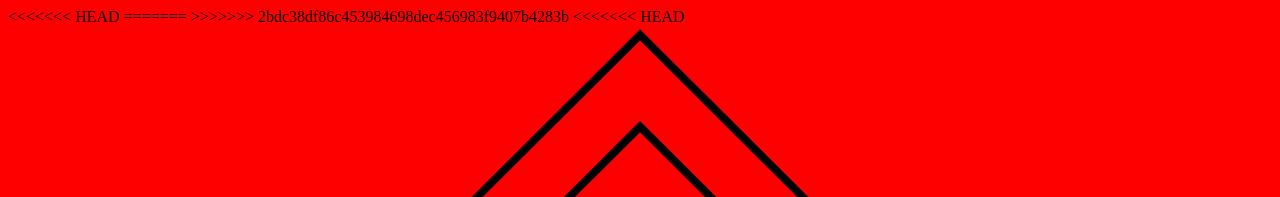
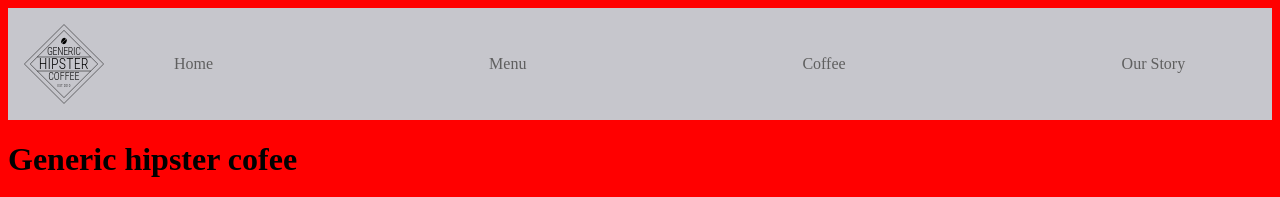
Before and after one commit to misafric/hackaton-coffee-beans, a website: page src/index.html in a window 1280 px wide. Shown: the top 197 px of the page. Drawn offline with nearby package versions, Linux system fonts and the light colour scheme; files that its build step writes are made by us from their sources.

Commit message:
_nav css added

```diff
--- a/src/index.html
+++ b/src/index.html
@@ -1,7 +1,3 @@
-<<<<<<< HEAD
-
-=======
->>>>>>> 2bdc38df86c453984698dec456983f9407b4283b
 <!DOCTYPE html>
 <html lang="en">
 <head>
@@ -13,7 +9,6 @@
 </head>
 <body>
 
-<<<<<<< HEAD
     <nav class="nav">
         <img src="img/logo.svg" alt="logo" class="nav-logo" />
         <div class="nav-link-wrap">
@@ -24,8 +19,6 @@
         </div>
     </nav>
 
-=======
->>>>>>> 2bdc38df86c453984698dec456983f9407b4283b
     <div class="main">
         <h1 class="main__heading">Generic hipster cofee</h1>
         <h2 class="main_heading2">Specialty cofee, fresh food & local community.</h2>
--- /dev/null
+++ b/src/scss/_nav.scss
@@ -0,0 +1,35 @@
+.nav-logo {
+    background-color: rgb(198, 198, 204);
+    height: 5rem;
+    margin-top: 0;
+    padding-top: 0;
+    padding-left: 1rem;
+}
+
+.nav {
+    background-color: rgb(198, 198, 204);
+    display: flex;
+    align-items: center;
+    width: 100%;
+    height: 7rem;
+}
+
+.nav-link-wrap{
+    display: flex;
+    flex-flow: wrap;
+    justify-content: space-between;
+    padding-left: 70px;
+    width: 80%;
+}
+
+a.nav-link {
+    display: flex;
+    align-items: center;
+    justify-content: space-around;
+    color: rgb(95, 95, 95);
+    text-decoration: none;
+}
+
+a.nav-link:hover {
+    color: rgb(49, 49, 49);
+}
--- a/src/scss/index.scss
+++ b/src/scss/index.scss
@@ -1 +1,2 @@
 @import "main";
+@import "nav";
```
